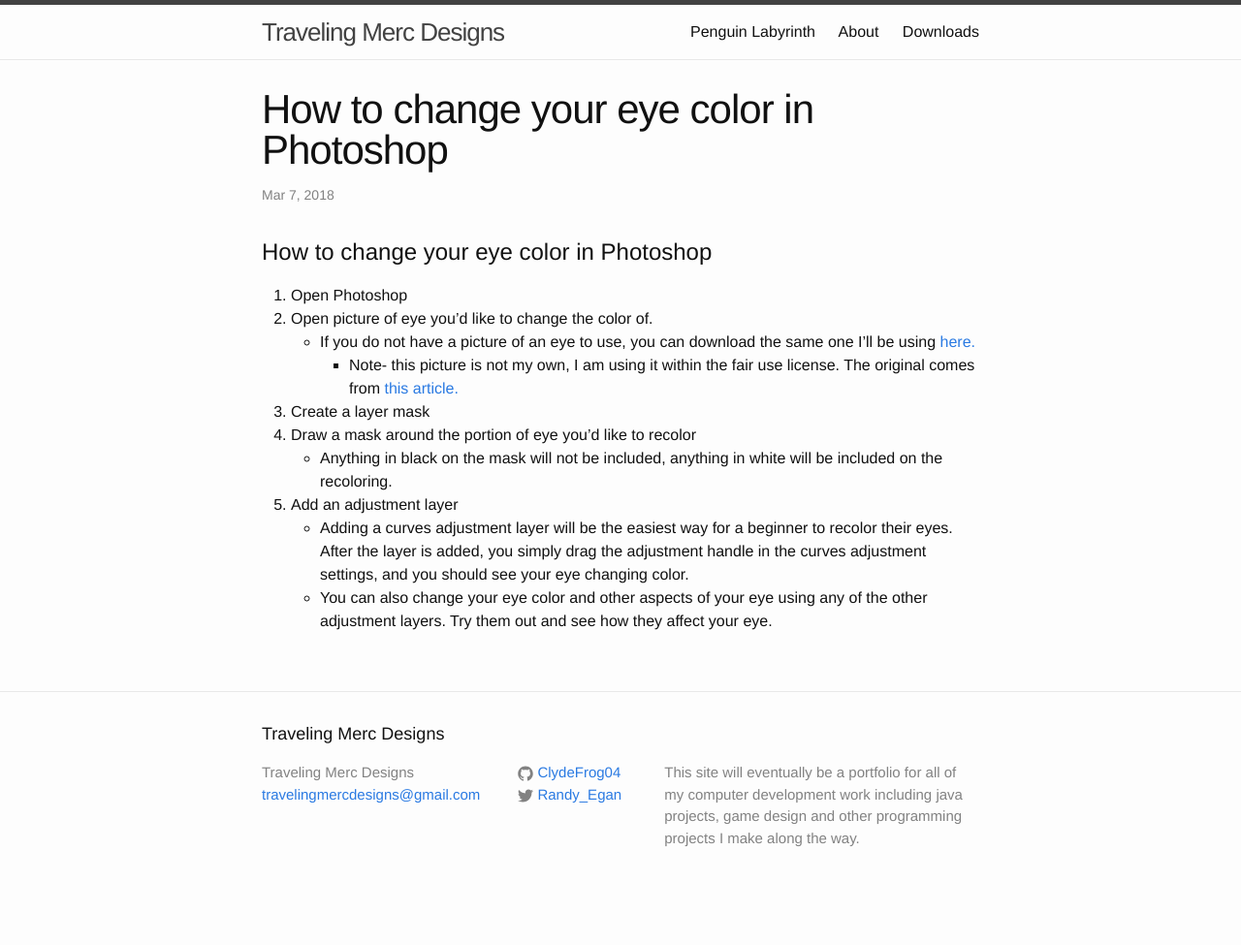
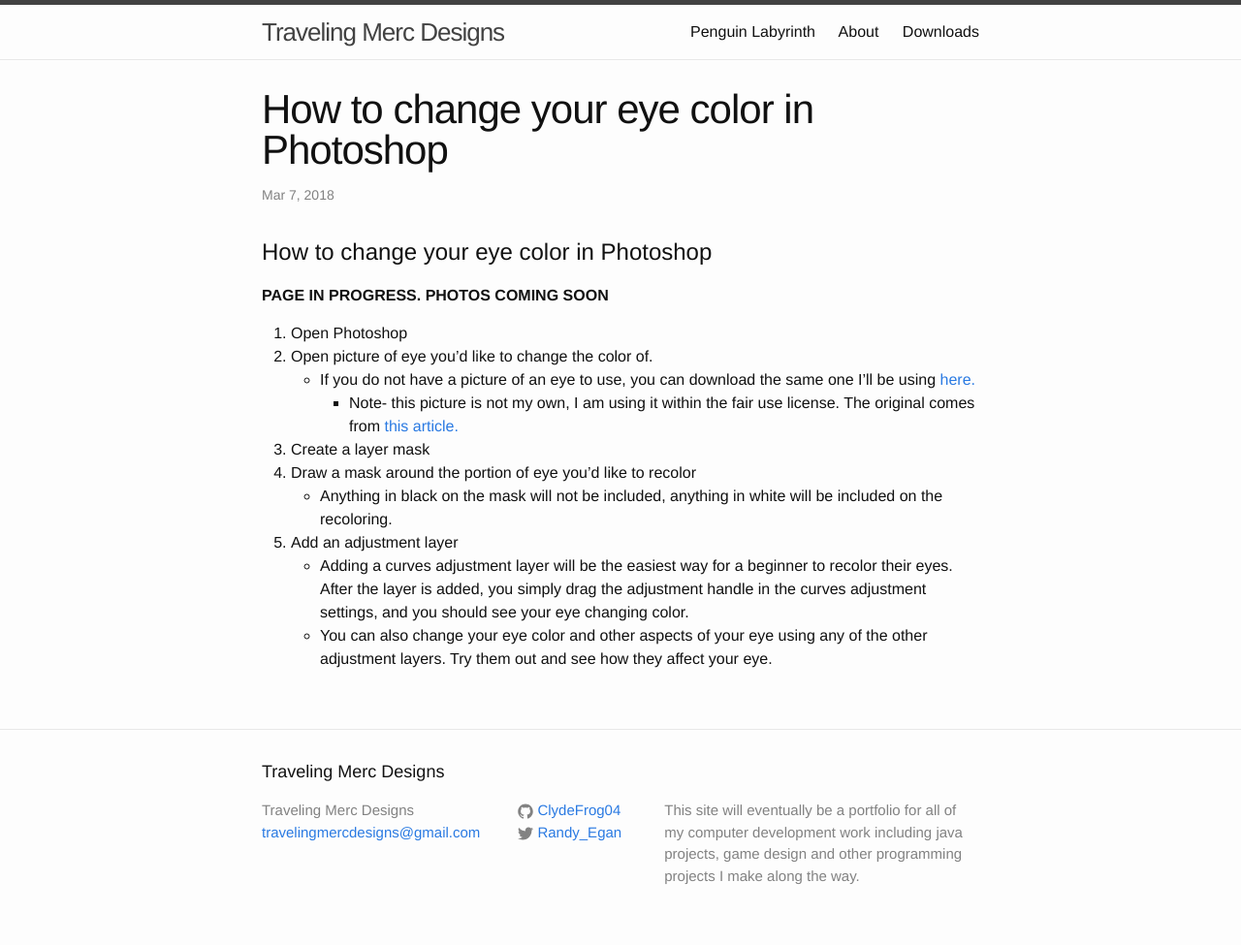
Before and after one commit to ClydeFrog04/ClydeFrog04.github.io, a Jekyll site: the page built from _posts/2018-03-07-RecolorEyes.markdown, in a window 1280 px wide. Shown: the whole page at 97% size. Built offline with Jekyll 4.4.1, drawn with Linux system fonts in a browser that asks for light colours; before the commit the page ends 936 px from its top, so only the background shows below that.

Commit message:
Update photoshop post

```diff
--- a/_posts/2018-03-07-RecolorEyes.markdown
+++ b/_posts/2018-03-07-RecolorEyes.markdown
@@ -7,6 +7,8 @@
 
 How to change your eye color in Photoshop
 =========================================
+
+**PAGE IN PROGRESS. PHOTOS COMING SOON**
 
 1. Open Photoshop
 2. Open picture of eye you'd like to change the color of.
```
